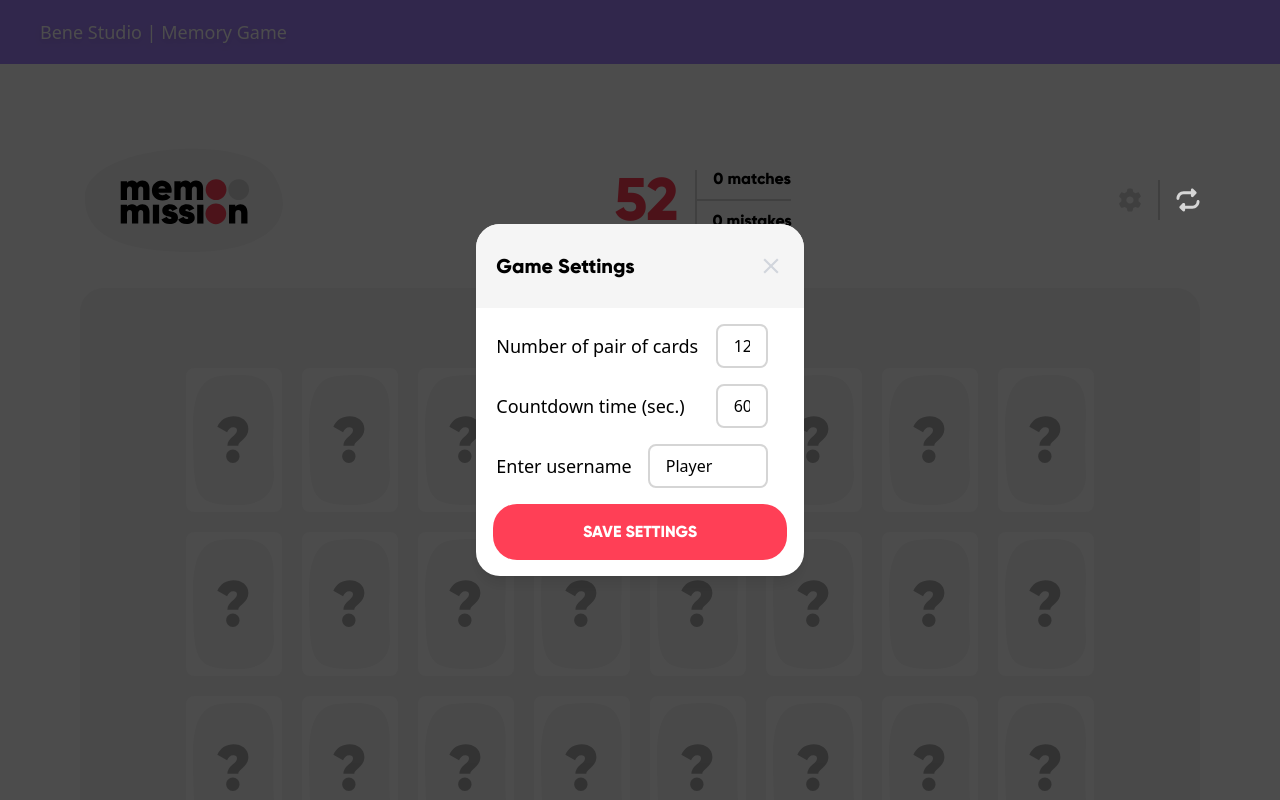
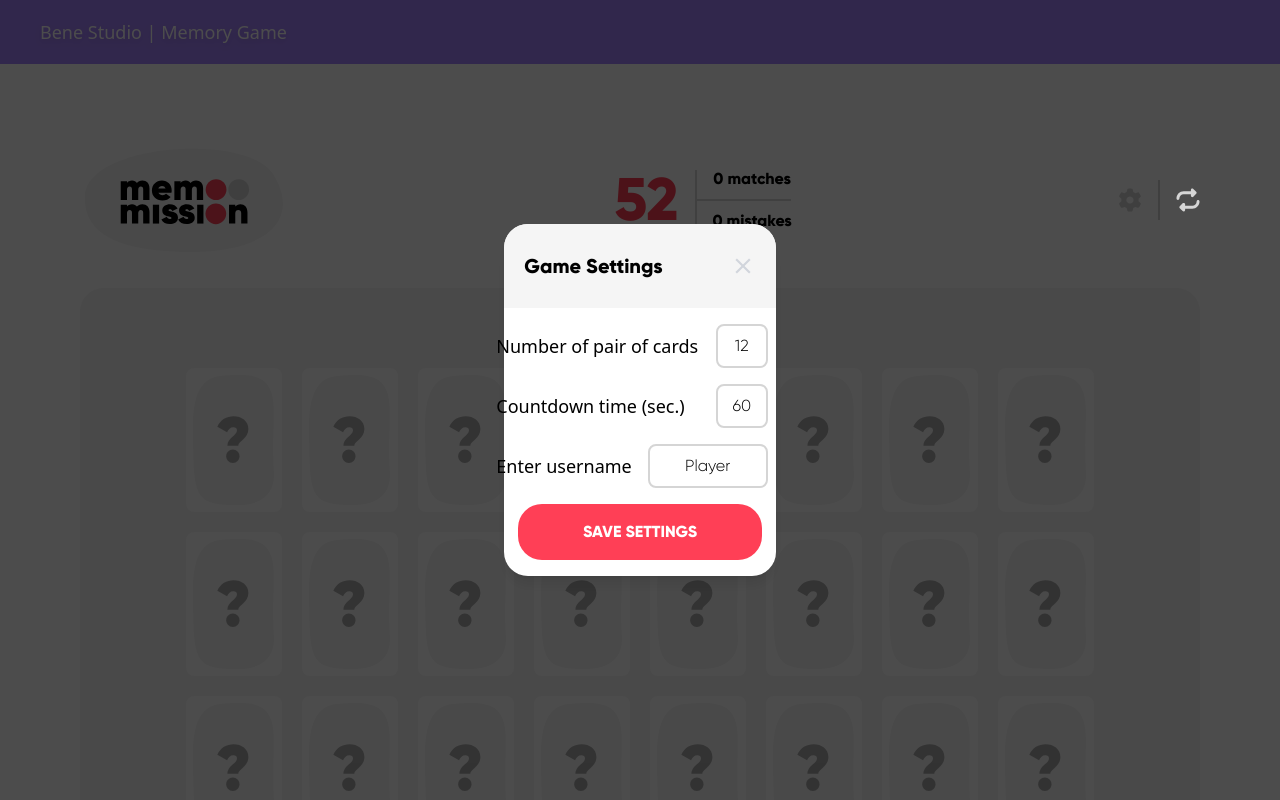
Before and after one commit to Xenonyy/react-memory-game, a React (Vite) app: page / in a window 1280 px wide. Both pictures are taken after a click on the picture 1130 px from the left and 200 px from the top of the page. Shown: the top 800 px of the page. Built offline with nearby package versions, Linux system fonts and the light colour scheme.

Commit message:
style(settings modal): font and padding

```diff
--- a/src/components/GameHeader/SettingsModal.tsx
+++ b/src/components/GameHeader/SettingsModal.tsx
@@ -31,35 +31,35 @@ export const SettingsModal: FC<SettingsModalProps> = ({ onClick }) => {
 
   return (
     <Modal type="settings" onClick={onClick}>
-      <Box className="px-7 flex-col font-sans font-thin">
+      <Box className="flex-col font-gilroy font-thin">
         <Box className="flex-row justify-between text-center w-full mb-4 mr-4">
-          <p className="font-medium text-lg">{messages.modal.settings.pairs}</p>
+          <p className="font-sans font-medium text-lg">{messages.modal.settings.pairs}</p>
           <input
             role="textbox"
             ref={pairsRef}
             tabIndex={0}
             defaultValue={12}
-            className="px-4 py-2 border-2 border-border max-w-13 rounded-lg"
+            className="text-center py-2 border-2 border-border max-w-13 rounded-lg"
           />
         </Box>
         <Box className="flex-row justify-between text-center w-full mb-4 mr-4">
-          <p className="font-medium text-lg">{messages.modal.settings.countdown}</p>
+          <p className="font-sans font-medium text-lg">{messages.modal.settings.countdown}</p>
           <input
             role="textbox"
             tabIndex={0}
             ref={countdownRef}
             defaultValue={timer}
-            className="px-4 py-2 border-2 border-border max-w-13 rounded-lg"
+            className="text-center py-2 border-2 border-border max-w-13 rounded-lg"
           />
         </Box>
         <Box className="flex-row justify-between text-center w-full mb-4 mr-4">
-          <p className="font-medium text-lg">{messages.modal.settings.username}</p>
+          <p className="font-sans font-medium text-lg">{messages.modal.settings.username}</p>
           <input
             role="textbox"
             tabIndex={0}
             ref={usernameRef}
             defaultValue={username}
-            className="px-4 py-2 border-2 border-border max-w-30 rounded-lg"
+            className="text-center py-2 border-2 border-border max-w-30 rounded-lg"
           />
         </Box>
       </Box>
--- a/src/index.css
+++ b/src/index.css
@@ -22,6 +22,13 @@
   font-style: normal;
   font-display: swap;
 }
+@font-face {
+  font-family: 'Gilroy';
+  src: url('./assets/Gilroy-Light.woff2') format('woff2');
+  font-weight: 100;
+  font-style: normal;
+  font-display: swap;
+}
 @theme {
   --font-gilroy: 'Gilroy', sans-serif;
   --color-primary-text: #000;
@@ -33,4 +40,5 @@
   --color-card-hover-symbol: #b6e9de;
   --color-gradient-start: #dcdcdc1a;
   --color-gradient-end: #dfbe9c1a;
+  --color-victory-text: oklch(70.7% 0.165 254.624);
 }
```
Also changed, not shown: src/assets/Gilroy-Light.woff2 (added).
